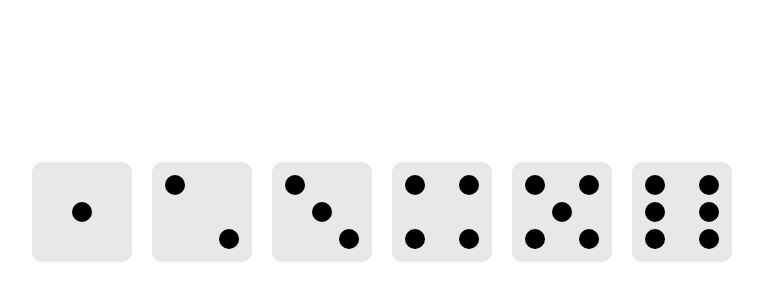
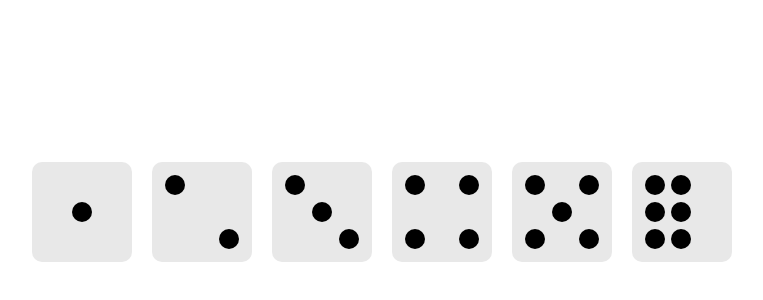
Before and after one commit to solojones/classwork, a plain HTML site: page index.html in a window 1280 px wide. Shown: the part 196-496 px from the top of the page, without its empty margins (258-1021 px from the left). Drawn offline with Linux system fonts and the light colour scheme.

Commit message:
fixed style.css

```diff
--- a/style.css
+++ b/style.css
@@ -39,7 +39,7 @@ body {
 .third-square,
 .fourth-square,
 .fifth-square,
-.sixth-square {
+.sixthfice-square {
     justify-content: space-between;
 
 }
```
